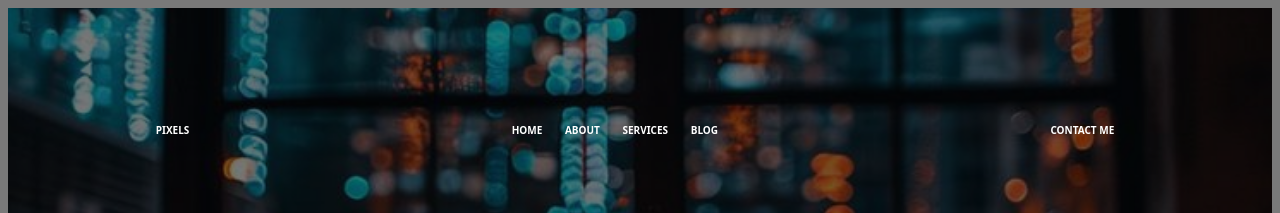
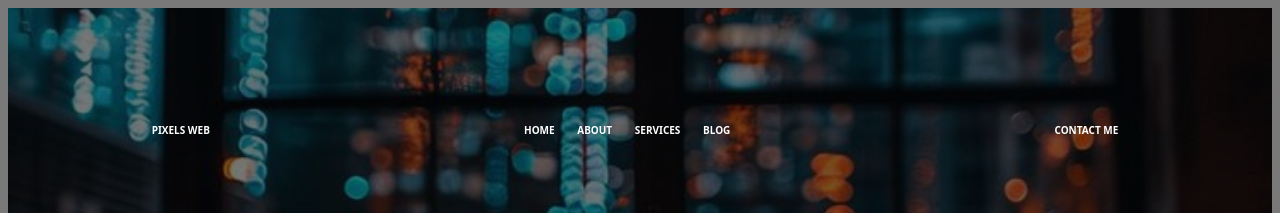
Before and after one commit to Pixels-02/homepage, a plain HTML site: page index.html in a window 1280 px wide. Shown: the top 213 px of the page. Drawn offline with Linux system fonts and the light colour scheme.

Commit message:
Update index.html

```diff
--- a/index.html
+++ b/index.html
@@ -10,7 +10,7 @@
     <div class="container">
         <div class="overlay"></div>
         <div class="header">
-            <div class="left">PIXELS</div>
+            <div class="left">PIXELS WEB</div>
             <div class="center">
                 <a href="https://pixels-02.github.io/homepage/">HOME</a>
                 <a href="https://pixels-02.github.io/about1/">ABOUT</a>
```
